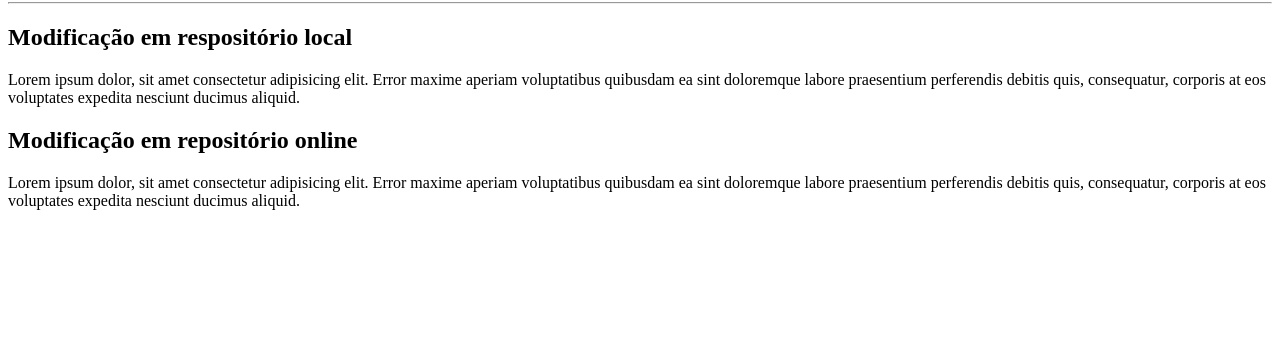
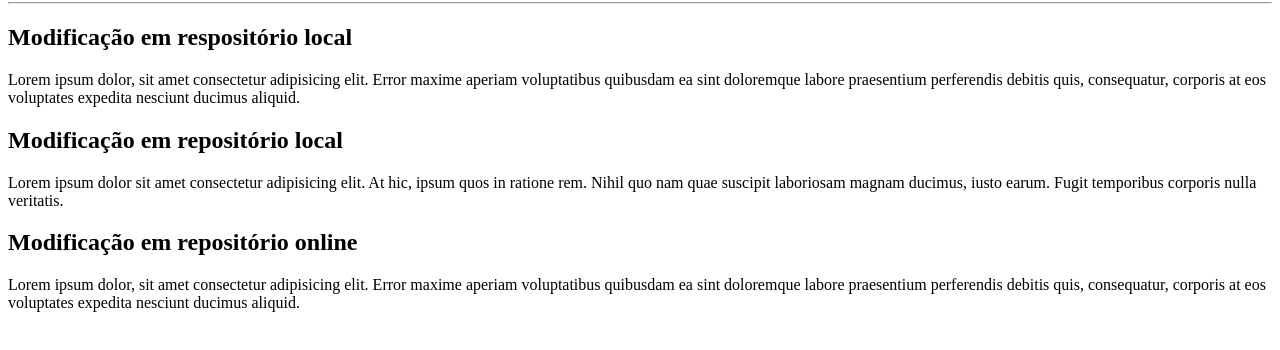
Before and after one commit to iblayr/git-github, a plain HTML site: page site-exemplo/index.html in a window 1280 px wide. Shown: the part 78-428 px from the top of the page. Drawn offline with Linux system fonts and the light colour scheme.

Commit message:
Modificação em repositório local

```diff
--- a/site-exemplo/index.html
+++ b/site-exemplo/index.html
@@ -11,6 +11,8 @@
     <hr>
     <h2>Modificação em respositório local</h2>
     <p>Lorem ipsum dolor, sit amet consectetur adipisicing elit. Error maxime aperiam voluptatibus quibusdam ea sint doloremque labore praesentium perferendis debitis quis, consequatur, corporis at eos voluptates expedita nesciunt ducimus aliquid.</p>
+    <h2>Modificação em repositório local</h2>
+    <p>Lorem ipsum dolor sit amet consectetur adipisicing elit. At hic, ipsum quos in ratione rem. Nihil quo nam quae suscipit laboriosam magnam ducimus, iusto earum. Fugit temporibus corporis nulla veritatis.</p>
     <h2>Modificação em repositório online</h2>
     <p>Lorem ipsum dolor, sit amet consectetur adipisicing elit. Error maxime aperiam voluptatibus quibusdam ea sint doloremque labore praesentium perferendis debitis quis, consequatur, corporis at eos voluptates expedita nesciunt ducimus aliquid.</p>
 </body>
```
